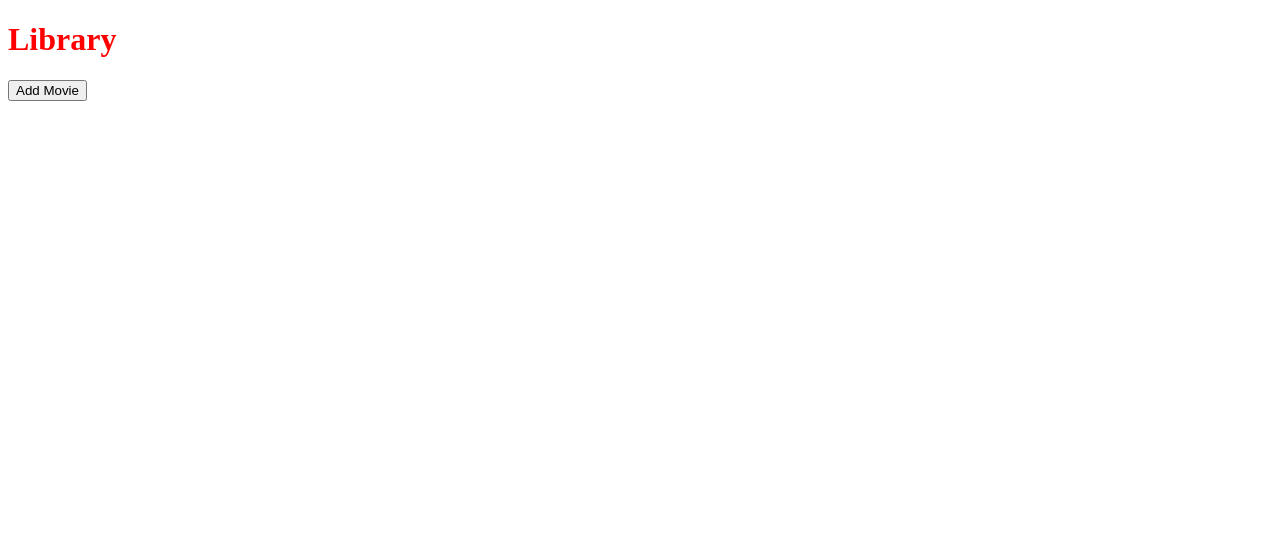
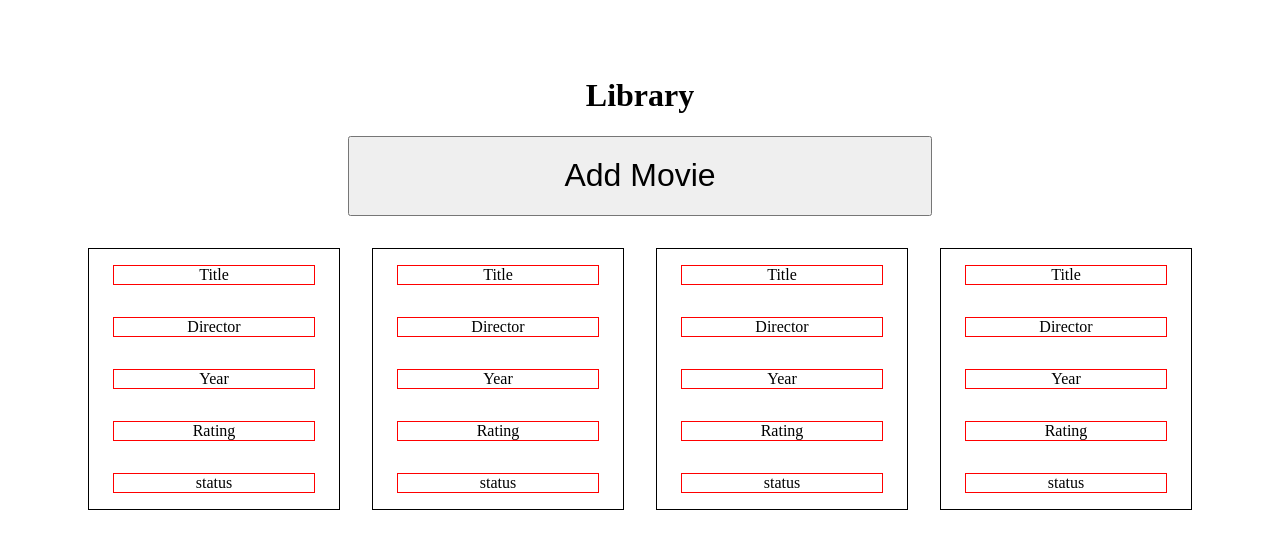
Before and after one commit to kcolreh/Horror-Library-, a website: page index.html in a window 1280 px wide. Drawn offline with Linux system fonts and the light colour scheme.

Commit message:
Create a basic layout and grid for movie entries

```diff
--- a/index.html
+++ b/index.html
@@ -13,8 +13,39 @@
       <h1>Library</h1>
     </header>
     <section>
-      <button>Add Movie</button>
-      <div class="movie-card-container"></div>
+      <div class="button-container">
+        <button>Add Movie</button>
+      </div>
+      <div class="movie-card-container">
+        <div class="cards">
+          <p>Title</p>
+          <p>Director</p>
+          <p>Year</p>
+          <p>Rating</p>
+          <p>status</p>
+        </div>
+        <div class="cards">
+          <p>Title</p>
+          <p>Director</p>
+          <p>Year</p>
+          <p>Rating</p>
+          <p>status</p>
+        </div>
+        <div class="cards">
+          <p>Title</p>
+          <p>Director</p>
+          <p>Year</p>
+          <p>Rating</p>
+          <p>status</p>
+        </div>
+        <div class="cards">
+          <p>Title</p>
+          <p>Director</p>
+          <p>Year</p>
+          <p>Rating</p>
+          <p>status</p>
+        </div>
+      </div>
       <div class="form-container">
         <form action=""></form>
       </div>
--- a/style.css
+++ b/style.css
@@ -1,3 +1,43 @@
-h1 {
-  color: red;
+body {
+  padding: 3rem;
 }
+
+header {
+  display: flex;
+  justify-content: center;
+  align-items: center;
+}
+
+.button-container {
+  width: 100%;
+  display: flex;
+  justify-content: center;
+  align-items: center;
+}
+
+button {
+  height: 5rem;
+  width: 50%;
+  margin: 2 rem;
+  font-size: 2rem;
+}
+
+.movie-card-container {
+  display: grid;
+  grid-template-columns: repeat(auto-fit, minmax(250px, 1fr));
+  gap: 2rem;
+  margin: 2rem;
+}
+
+.cards {
+  display: flex;
+  flex-direction: column;
+  align-items: center;
+  border: 1px black solid;
+}
+
+.cards > p {
+  width: 80%;
+  text-align: center;
+  border: red solid 1px;
+}
```
